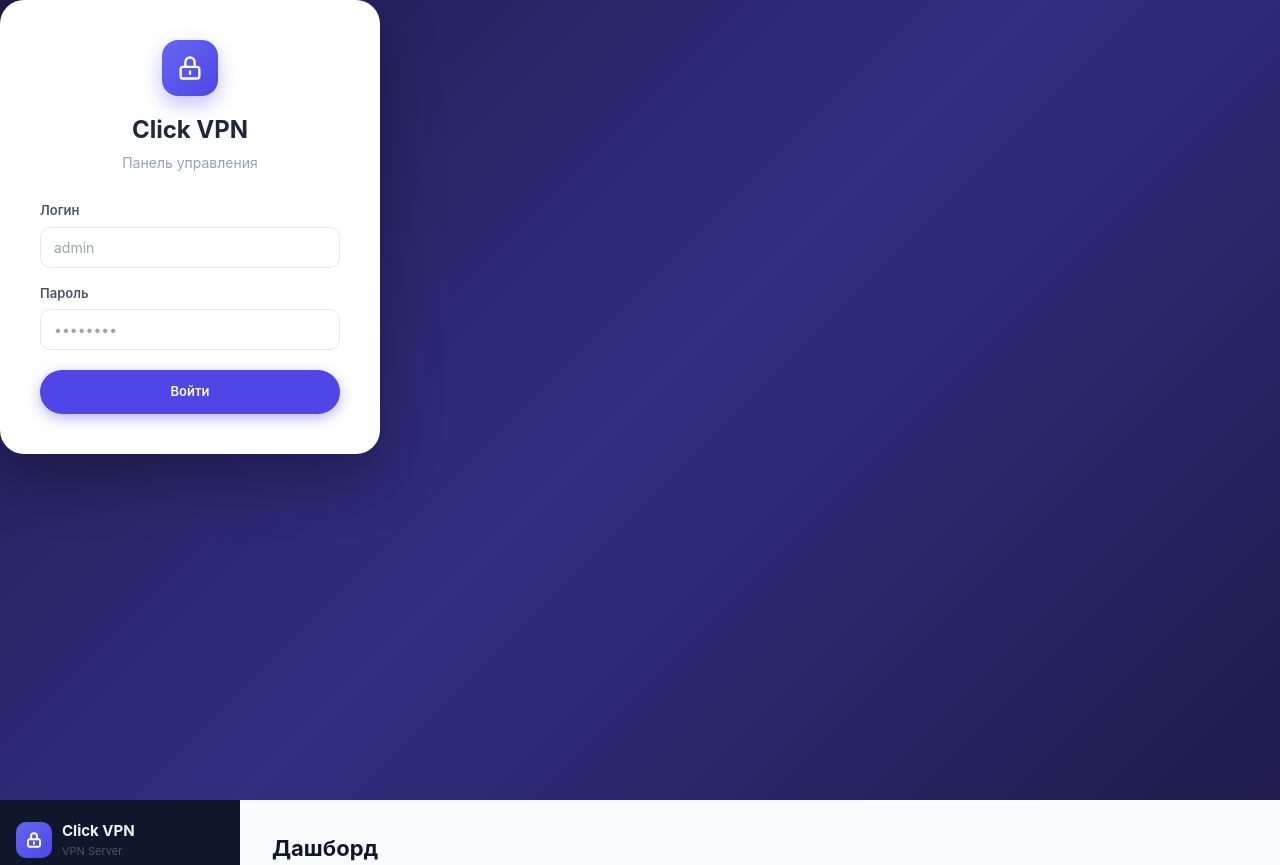
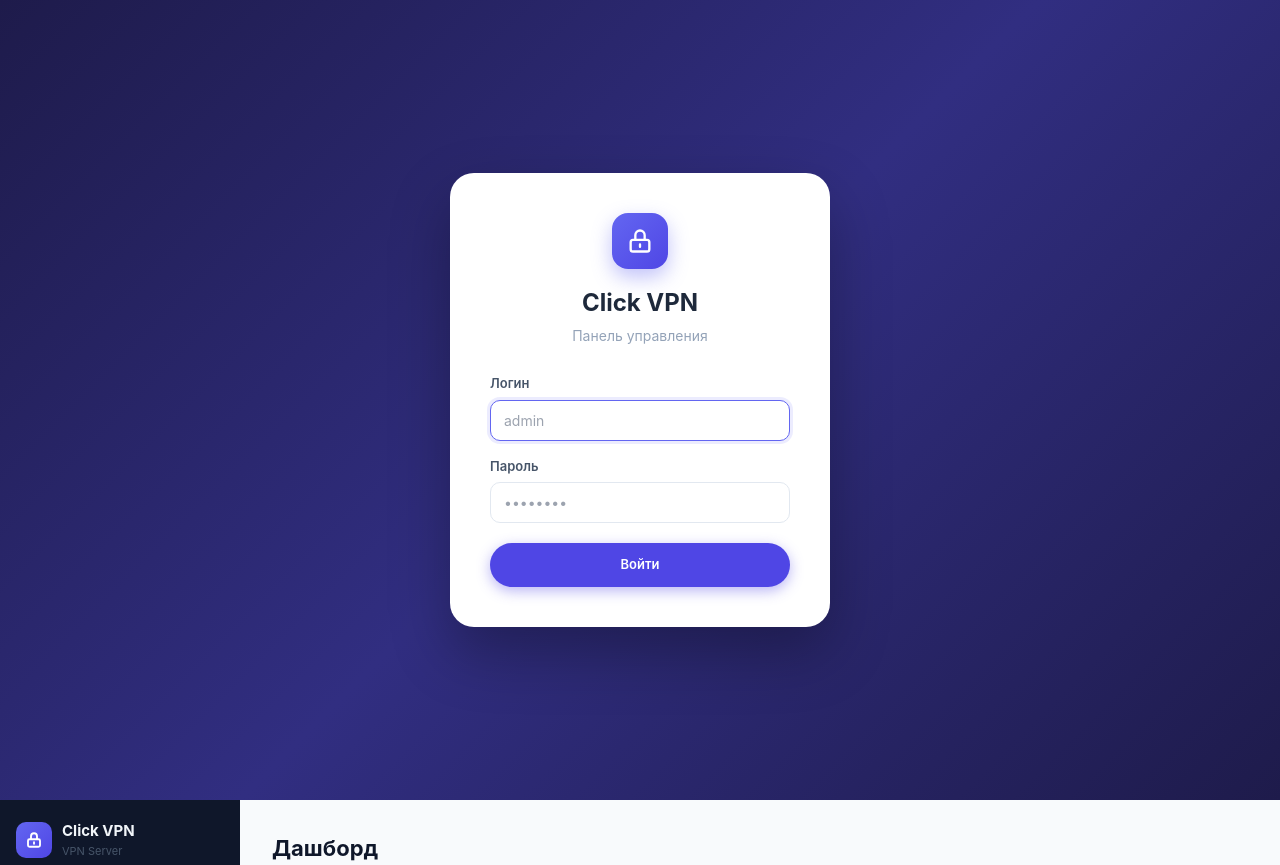
Before and after one commit to DATKAI/click_vpn, a FastAPI app: page / in a window 1280 px wide. Shown: the top 865 px of the page. Run offline with FastAPI, Linux system fonts and the light colour scheme; some libraries are stand-ins or nearby versions.

Commit message:
fix: login page centered — use #login CSS class to override x-show display
Co-Authored-By: Claude Sonnet 4.6 <noreply@anthropic.com>

```diff
--- a/frontend/templates/index.html
+++ b/frontend/templates/index.html
@@ -71,6 +71,7 @@
     /* Layout */
     html, body { height: 100%; margin: 0; }
     #app { display: flex !important; width: 100vw; height: 100vh; overflow: hidden; }
+    #login { display: flex !important; min-height: 100vh; align-items: center; justify-content: center; }
 
     /* Scrollbar */
     ::-webkit-scrollbar{width:6px}
@@ -87,7 +88,7 @@
 <body class="bg-slate-50 text-slate-900" style="margin:0;padding:0;overflow:hidden;height:100vh">
 
 <!-- Login -->
-<div x-show="!token" x-cloak style="min-height:100vh;display:flex;align-items:center;justify-content:center;background:linear-gradient(135deg,#1e1b4b 0%,#312e81 50%,#1e1b4b 100%)">
+<div id="login" x-show="!token" x-cloak style="background:linear-gradient(135deg,#1e1b4b 0%,#312e81 50%,#1e1b4b 100%)">
   <div style="background:#fff;border-radius:24px;padding:40px;width:100%;max-width:380px;box-shadow:0 25px 60px rgba(0,0,0,.3)">
     <div style="text-align:center;margin-bottom:28px">
       <div style="width:56px;height:56px;background:linear-gradient(135deg,#6366f1,#4f46e5);border-radius:16px;display:inline-flex;align-items:center;justify-content:center;margin-bottom:16px;box-shadow:0 8px 20px rgba(99,102,241,.4)">
```
